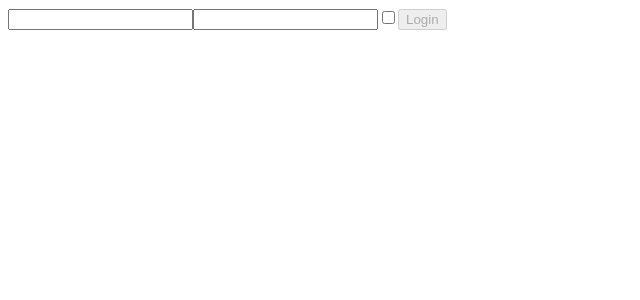
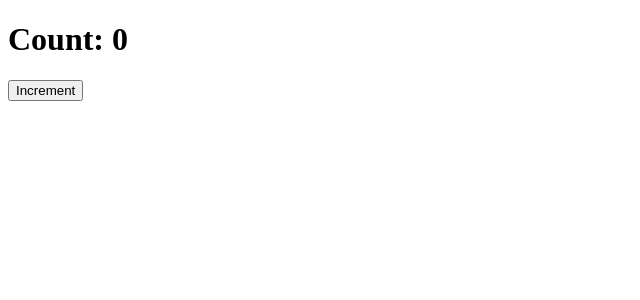
Before and after one commit to Vincenzo-Pallante-Dev/exercises-React, a React (Create React App) app in the folder my-project/: page / in a window 1280 px wide. Shown: the top 300 px of the page, without its empty margins (0-640 px from the left). Built offline with nearby package versions, Linux system fonts and the light colour scheme.

Commit message:
feat: exercise

```diff
--- a/my-project/src/App.js
+++ b/my-project/src/App.js
@@ -1,8 +1,8 @@
 import React from "react";
-import { LoginForm } from "./components/Login";
+import { ClickCounter } from "./components/ClickCounter";
 
 export class App extends React.Component {
   render() {
-    return <LoginForm />;
+    return <ClickCounter />;
   }
 }
--- /dev/null
+++ b/my-project/src/components/ClickCounter.js
@@ -0,0 +1,20 @@
+import { useEffect, useState } from "react";
+
+export function ClickCounter({ initialValue = 0 }, onCounterChange) {
+  const [count, setCount] = useState(initialValue);
+
+  onCounterChange = useEffect(() => {
+    console.log("The current value is: ", { count });
+  }, [count]);
+
+  function handleCounterIncrement() {
+    setCount((c) => c + 1);
+  }
+
+  return (
+    <div>
+      <h1>Count: {count}</h1>
+      <button onClick={handleCounterIncrement}>Increment</button>
+    </div>
+  );
+}
--- a/my-project/src/components/Login.js
+++ /dev/null
@@ -1,60 +0,0 @@
-import { useState } from "react";
-
-export function LoginForm() {
-  const [data, setData] = useState({
-    username: "",
-    password: "",
-    remember: false,
-  });
-
-  function handleInputChange(event) {
-    const { name, type, value, checked } = event.target;
-
-    setData((data) => {
-      return {
-        ...data,
-        [name]: type === "checkbox" ? checked : value,
-      };
-    });
-    // console.log(data);
-  }
-
-  function handleSubmit() {
-    console.log(data);
-  }
-
-  return (
-    <div>
-      <input
-        name="username"
-        value={data.username}
-        onChange={handleInputChange}
-      ></input>
-      <input
-        name="password"
-        type="passowrd"
-        value={data.password}
-        onChange={handleInputChange}
-      ></input>
-      <input
-        name="remember"
-        type="checkbox"
-        value={data.remember}
-        onChange={handleInputChange}
-      ></input>
-      <button
-        type="submit"
-        disabled={
-          data.username === "" ||
-          data.password === "" ||
-          data.remember === false
-            ? true
-            : false
-        }
-        onClick={handleSubmit}
-      >
-        Login
-      </button>
-    </div>
-  );
-}
```
Also changed, not shown: my-project/useEffect 01.txt (added), my-project/useState 02.txt (deleted).
